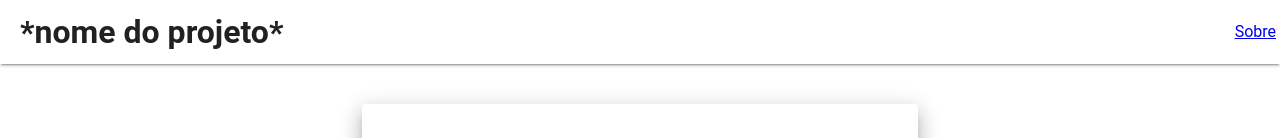
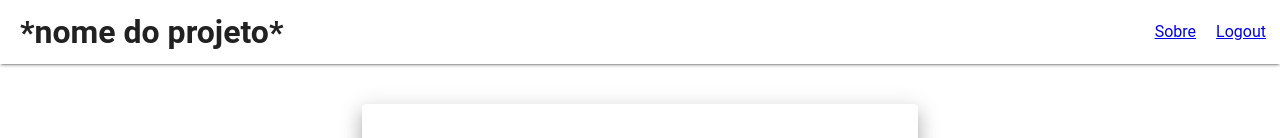
Before and after one commit to lanerLF/projeto-modulo-1, a Vue app: page / in a window 1280 px wide. Shown: the top 138 px of the page. Built offline with nearby package versions, Linux system fonts and the light colour scheme.

Commit message:
feat: logout button on app.vue

```diff
--- a/src/App.vue
+++ b/src/App.vue
@@ -9,6 +9,7 @@ import { RouterLink, RouterView } from "vue-router";
                 <h1 class="ma-5">*nome do projeto*</h1>
                 <template v-slot:append>
                     <RouterLink to="/about">Sobre</RouterLink>
+                    <RouterLink to="/">Logout</RouterLink>
                 </template>
             </v-app-bar>
         </v-layout>
@@ -18,4 +19,8 @@ import { RouterLink, RouterView } from "vue-router";
     </v-container>
 </template>
 
-<style scoped></style>
+<style scoped>
+a {
+    margin: 10px;
+}
+</style>
```
